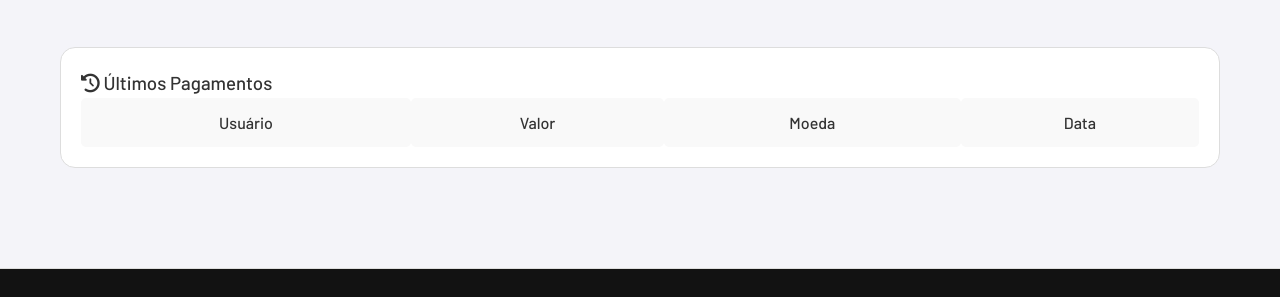
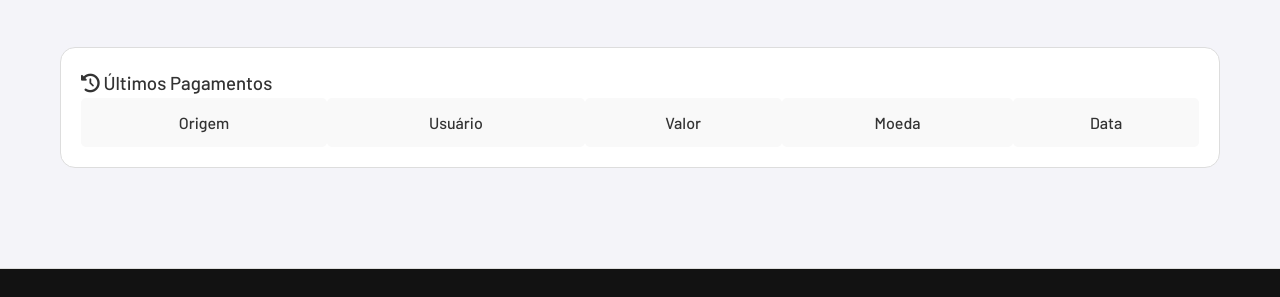
Before and after one commit to pejotta/brazuka-faucets, a plain HTML site: page shortlinks.html in a window 1280 px wide. Shown: the part 931-1228 px from the top of the page. Drawn offline with Linux system fonts and the light colour scheme; no server answers.

Commit message:
Add 'Origem' column to shortlinks table

```diff
--- a/shortlinks.html
+++ b/shortlinks.html
@@ -318,6 +318,7 @@
                     <table>
                         <thead>
                             <tr>
+                                <th>Origem</th>
                                 <th>Usuário</th>
                                 <th>Valor</th>
                                 <th>Moeda</th>
```
